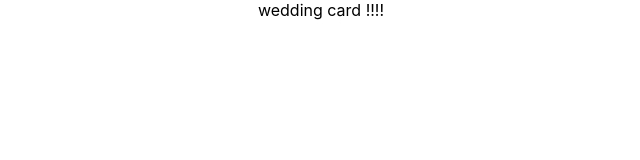
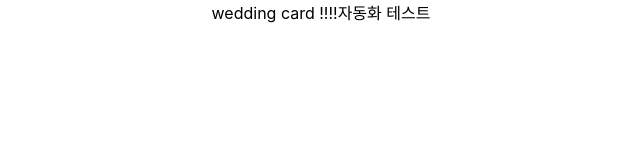
Before and after one commit to heui-yong/Wedding-Card, a React (Create React App) app: page / in a window 1280 px wide. Shown: the top 160 px of the page, without its empty margins (319-959 px from the left). Built offline with nearby package versions, Linux system fonts and the light colour scheme.

Commit message:
[main]Wedding-Card   - 자동화 테스트

```diff
--- a/src/App.js
+++ b/src/App.js
@@ -4,6 +4,7 @@ function App() {
   return (
     <div className="App">
       <text>wedding card !!!!</text>
+      <text>자동화 테스트</text>
     </div>
   );
 }
```
